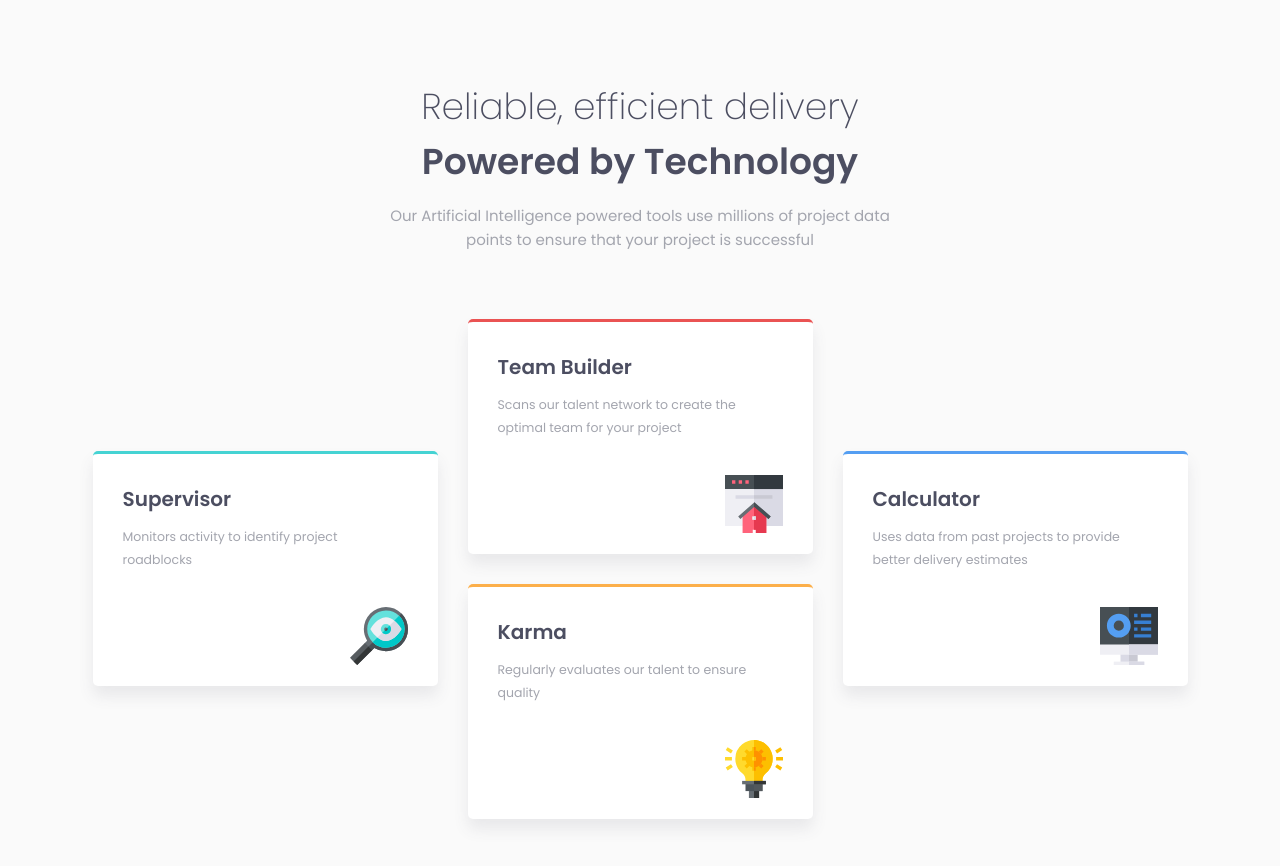
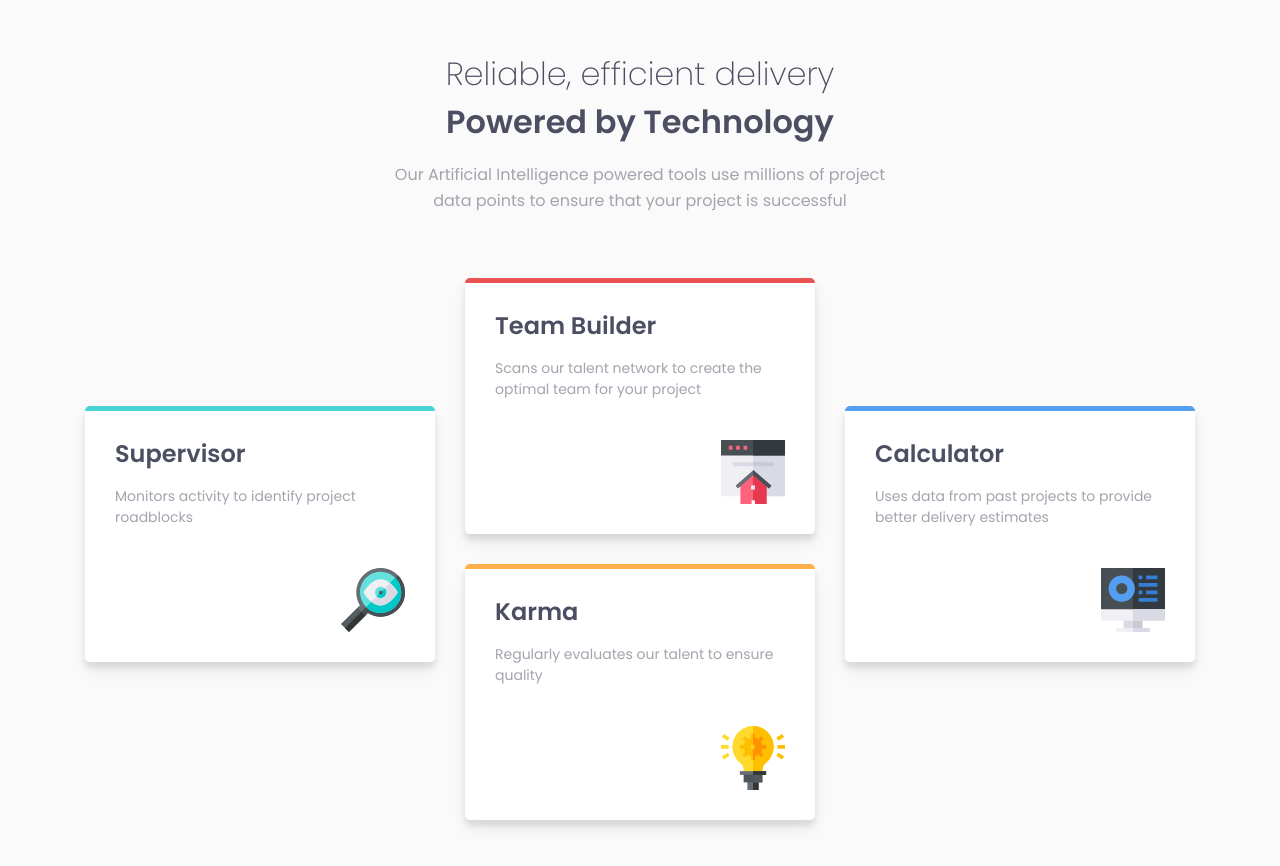
Before and after one commit to StereoPT/FrontendMentor, a plain HTML site: page FourCard-FeatureSection/index.html in a window 1280 px wide. After the commit the page ends 843 px from the top, so only its background shows below. Drawn offline with Linux system fonts and the light colour scheme.

Commit message:
Css Improvements

```diff
--- a/FourCard-FeatureSection/css/styles.scss
+++ b/FourCard-FeatureSection/css/styles.scss
@@ -17,135 +17,114 @@ $iBlue: hsl(212, 86%, 64%);
 
 body {
     font-family: "Poppins", sans-serif;
-    font-size: 15px;
-
     background-color: $LightGray;
-    color: $DarkBlue;
-
-    margin: 0;
-    display: flex;
-    justify-items: center;
 }
 
-.main {
-    margin: 0 auto;
-    padding: 5em 2em 3em 2em;
+p {
+    color: $GrayishBlue;
 }
 
 header {
-    margin: auto;
+    margin: 50px auto;
+    max-width: 500px;
     text-align: center;
+    color: $DarkBlue;
 
-    .sub-title {
-        margin-top: 0.38em;
+    h1 {
         font-weight: 200;
-        font-size: 24px;
+        font-size: 32px;
+        margin: 0;
     }
 
-    h2 {
-        margin: 0.1em 0;
+    h1 span {
         font-weight: 600;
-        font-size: 24px;
+        margin: 0;
     }
 
     p {
         margin-top: 1em;
         font-weight: 400;
-        color: $GrayishBlue;
         line-height: 1.6em;
     }
 }
 
-section {
-    margin-top: 5em;
+.container {
+    display: flex;
+    flex-wrap: wrap;
+    justify-content: center;
+    margin: 0 auto;
+    max-width: 1140px;
 
-    article {
+    .card {
         background-color: $White;
-
-        margin-bottom: 2em;
-        padding: 2em 2em 1em 2em;
-
+        box-shadow: 0 10px 20px rgba(0, 0, 0, 0.05), 0 6px 6px rgba(0, 0, 0, 0.1);
         border-radius: 5px;
-        box-shadow: 0 10px 15px 0 rgba($DarkBlue, 0.1);
-
-        border-top: 3.5px solid;
+        padding: 30px;
+        position: relative;
+        overflow: hidden;
+        margin: 15px;
+        width: 350px;
 
         h2 {
             margin: 0;
-            margin-bottom: 0.5em;
-            font-weight: 600;
-            font-size: 20px;
+            color: $DarkBlue;
         }
 
-        small {
-            color: $GrayishBlue;
+        p {
+            font-size: 14px;
+            margin: 15px 0 40px;
         }
 
-        .img-right {
-            text-align: right;
-            margin-top: 2.45em;
-
-            img {
-                width: 58px;
-            }
+        img {
+            display: block;
+            margin-left: auto;
         }
     }
 
-    .cyan-border {
-        border-color: $iCyan;
+    .card::after {
+        content: " ";
+        position: absolute;
+        top: 0;
+        left: 0;
+        height: 5px;
+        width: 100%;
     }
 
-    .red-border {
-        border-color: $iRed;
+    .card-cyan::after {
+        background-color: $iCyan;
     }
 
-    .orange-border {
-        border-color: $iOrange;
+    .card-red::after {
+        background-color: $iRed;
     }
 
-    .blue-border {
-        border-color: $iBlue;
+    .card-orange::after {
+        background-color: $iOrange;
+    }
+
+    .card-blue::after {
+        background-color: $iBlue;
+    }
+
+    .card-push {
+        transform: translateY(50%);
     }
 }
 
-@media (min-width: 540px) {
+footer {
+    text-align: center;
+}
+
+@media (max-width: 775px) {
     header {
-        max-width: 540px;
+        h1 {
+            font-size: 24px;
+        }
+    }
 
-        .sub-title {
-            margin-top: 0.1em;
-            font-size: 36px;
-        }
-
-        h2 {
-            margin: 0;
-            font-size: 36px;
+    .container {
+        .card-push {
+            transform: translateY(0);
         }
     }
 }
-
-@media (min-width: 1200px) {
-    section {
-        max-width: 1120px;
-        display: flex;
-        flex-wrap: wrap;
-        align-items: center;
-        justify-content: center;
-        margin: 4.5em auto;
-
-        article {
-            max-width: 345px;
-            max-height: 300px;
-            min-width: 345px;
-        }
-
-        .lg-stack {
-            margin: 0 2em 0 2em;
-
-            article {
-                max-width: 345px;
-                max-height: 300px;
-            }
-        }
-    }
-}
--- a/FourCard-FeatureSection/index.html
+++ b/FourCard-FeatureSection/index.html
@@ -16,51 +16,42 @@
       <link rel="stylesheet" href="./css/styles.css">
   </head>
   <body>
-    <div class="main">
     <header>
-        <div class="sub-title">Reliable, efficient delivery</div>
-        <h2>Powered by Technology</h2>
+      <h1>
+        Reliable, efficient delivery
+        <br>
+        <span>Powered by Technology</span>
+      </h1>
       <p>Our Artificial Intelligence powered tools use millions of project data points
         to ensure that your project is successful</p>
     </header>
-      <section class="container">
-        <article class="cyan-border">
+    <div class="container">
+      <div class="card card-cyan card-push">
         <h2>Supervisor</h2>
-          <small>Monitors activity to identify project roadblocks</small>
-          <div class="img-right">
+        <p>Monitors activity to identify project roadblocks</p>
         <img src="./images/icon-supervisor.svg" alt="Magnifing Glass" />
       </div>
-        </article>
-        <div class="lg-stack">
-          <article class="red-border">
+      <div class="card card-red">
         <h2>Team Builder</h2>
-            <small>Scans our talent network to create the optimal team for your project</small>
-            <div class="img-right">
+        <p>Scans our talent network to create the optimal team for your project</p>
         <img src="./images/icon-team-builder.svg" alt="Magnifing Glass" />
       </div>
-          </article>
-          <article class="orange-border">
+      <div class="card card-blue card-push">
+        <h2>Calculator</h2>
+        <p>Uses data from past projects to provide better delivery estimates</p>
+        <img src="./images/icon-calculator.svg" alt="Magnifing Glass" />
+      </div>
+      <div class="card card-orange">
         <h2>Karma</h2>
-            <small>Regularly evaluates our talent to ensure quality</small>
-            <div class="img-right">
+        <p>Regularly evaluates our talent to ensure quality</p>
         <img src="./images/icon-karma.svg" alt="Magnifing Glass" />
       </div>
-          </article>
     </div>
-        <article class="blue-border">
-          <h2>Calculator</h2>
-          <small>Uses data from past projects to provide better delivery estimates</small>
-          <div class="img-right">
-            <img src="./images/icon-calculator.svg" alt="Magnifing Glass" />
-          </div>
-        </article>
-      </section>
     <!--<footer>
       <p class="attribution">
         Challenge by <a href="https://www.frontendmentor.io?ref=challenge" target="_blank">Frontend Mentor</a>.
         Coded by <a href="#">Guido Pereira</a>.
       </p>
     </footer>-->
-    </div>
   </body>
 </html>
```
Also changed, not shown: FourCard-FeatureSection/css/styles.css, 1 other file. Lines whose indentation alone changed are shown as unchanged.
